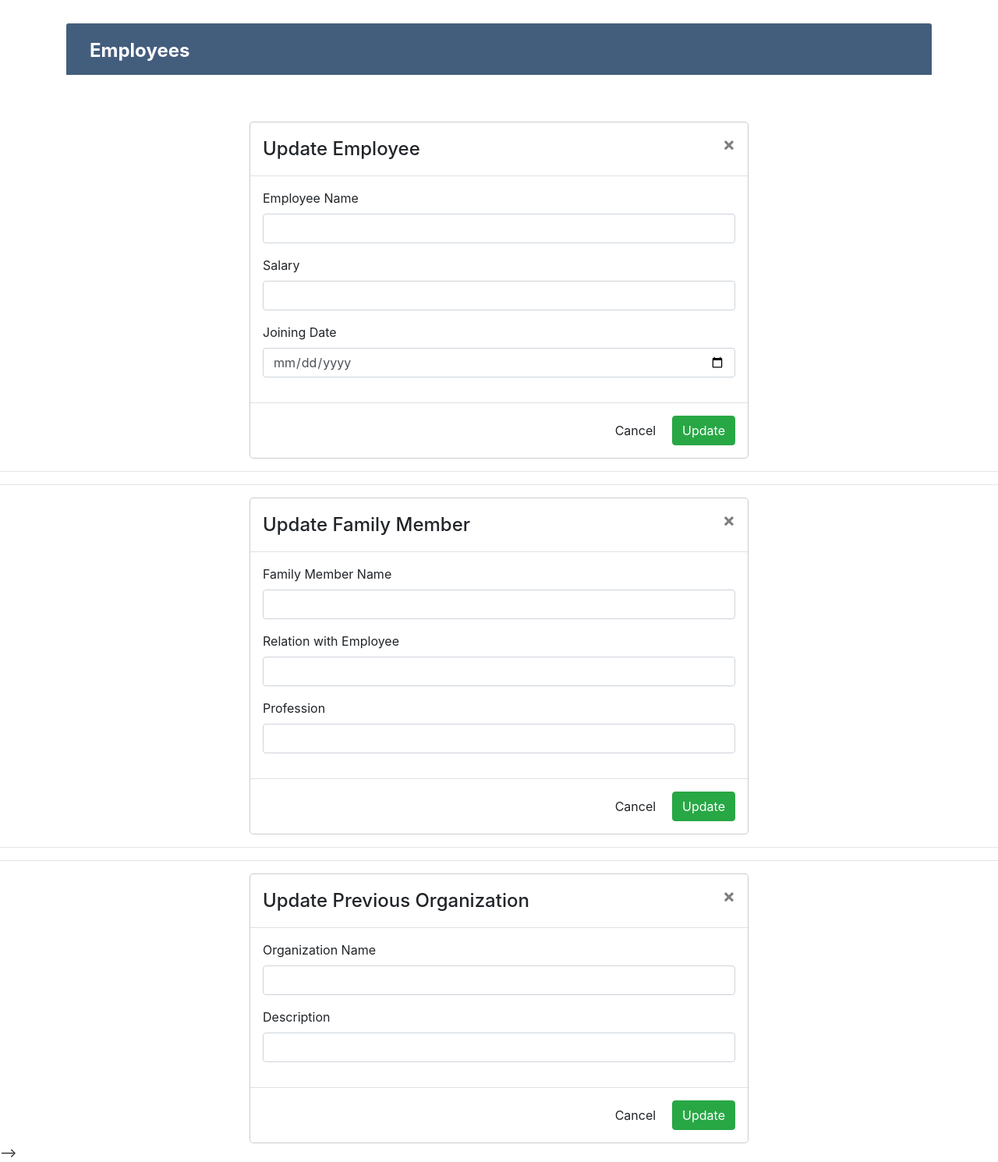
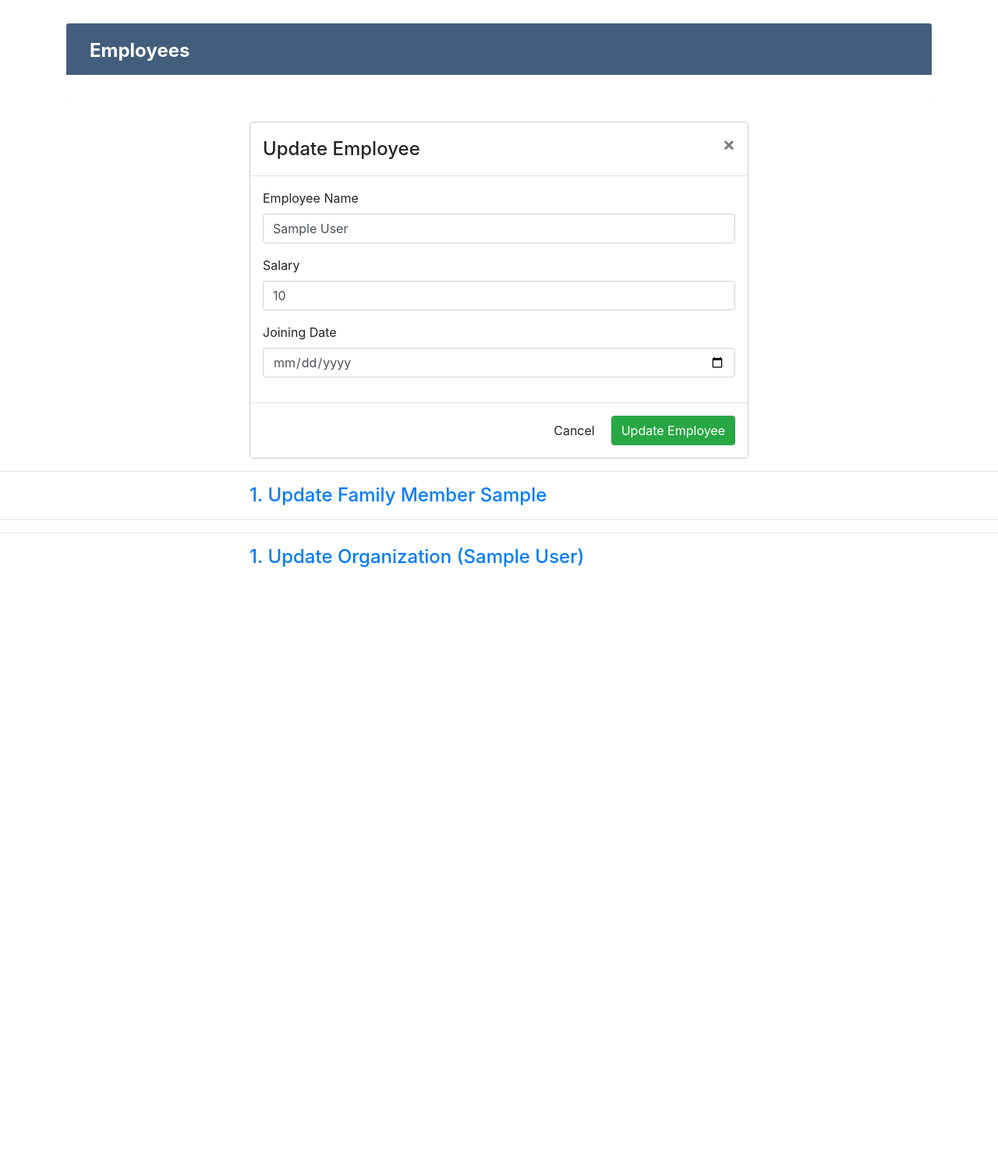
Before and after one commit to johanmasih26/Employee_managment_Ajax, a Django app: page /employee/edit/1 in a window 1280 px wide. Shown: the whole page at 78% size. After the commit the page ends 727 px from the top, so only its background shows below. Run offline with Django 4.2, Linux system fonts and the light colour scheme; tables that the repository leaves empty hold one stand-in row (values such as "Sample post"); some libraries are stand-ins or nearby versions.

Commit message:
update working now

```diff
--- a/Employee/urls.py
+++ b/Employee/urls.py
@@ -4,7 +4,15 @@
 
 from django.contrib import admin
 from django.urls import include,path
-from Employee.views import EmployeeListView, EmployeeEditView, EmployeeDeleteView, EmployeeCreateView, FamilyMemeberCreateView, OrganizationCreateView
+from Employee.views import ( EmployeeListView,
+                             EmployeeEditView,
+                             EmployeeDeleteView,
+                             EmployeeCreateView,
+                             FamilyMemeberCreateView,
+                             OrganizationCreateView,
+                             FamilyMemeberEditView,
+                             OrganizationEditView
+                             )
 
 
 urlpatterns = [
@@ -15,7 +23,11 @@ urlpatterns = [
 
 
     path('FamilyMemeberCreate/', FamilyMemeberCreateView.as_view(), name="family_member_create"),
+    path('FamilyMemeberEdit/', FamilyMemeberEditView.as_view(), name="family_member_edit"),
+
+
     path('OranizationMemeberCreate/', OrganizationCreateView.as_view(), name="organization_create"),
+    path('OranizationMemeberEdit/', OrganizationEditView.as_view(), name="organization_edit"),
 
 
 ]
--- a/Employee/views.py
+++ b/Employee/views.py
@@ -11,19 +11,19 @@ class EmployeeListView(View):
         return render(request,'index.html', context)
 
 
-class EmployeeCreateView(View):
-    def get(self, request, *args, **kwargs):
-        employee_list = Employee.objects.all()
-        context = {'employee_list' : employee_list}
-        return render(request,'employee_create.html', context)
+# class EmployeeCreateView(View):
+#     def get(self, request, *args, **kwargs):
+#         employee_list = Employee.objects.all()
+#         context = {'employee_list' : employee_list}
+#         return render(request,'employee_create.html', context)
 
-    def post(self, request, *args, **kwargs):
-        name = request.POST['name']
-        salary = request.POST['salary']
-        joining_date = request.POST['joining_date']
-        employee = Employee.objects.create(name=name, salary=salary, joining_date=joining_date)
-        employee.save()
-        return JsonResponse({'status':'save'})
+#     def post(self, request, *args, **kwargs):
+#         name = request.POST['name']
+#         salary = request.POST['salary']
+#         joining_date = request.POST['joining_date']
+#         employee = Employee.objects.create(name=name, salary=salary, joining_date=joining_date)
+#         employee.save()
+#         return JsonResponse({'status':'save'})
 
 class EmployeeCreateView(View):
     def get(self, request, *args, **kwargs):
@@ -69,18 +69,72 @@ class OrganizationCreateView(View):
 
 
 
+
+
 class EmployeeEditView(View):
 
-    def get(self, request, *args, **kwargs):
+    def get(self, request, *args, pk, **kwargs):
 
-        return render(request, 'employee_edit.html')
 
-    def post(self, request, *args, **kwargs):
+        employee = Employee.objects.get(id=pk)
+        employee_family_members = FamilyDetail.objects.select_related().filter(employees=employee)
+        employee_previous_organization = PreviousOrganization.objects.select_related().filter(employees=employee)
+        context = {
+            'employee':employee,
+            'employee_family_members':employee_family_members,
+            'employee_previous_organization':employee_previous_organization
+        }
+        return render(request, 'employee_edit.html', context)
 
-        return HttpResponse('post edit')
+    def post(self, request, *args, pk, **kwargs):
+        employee = Employee.objects.get(id=pk)
+        if request.POST.get('name'):
+            employee.name = request.POST.get('name')
+        if request.POST.get('salary'):
+            employee.salary = request.POST.get('salary')
+        if request.POST.get('joining_date'):
+            employee.joining_date = request.POST.get('joining_date')
+
+        employee.save()
+        return JsonResponse({'status': 'success', 'employee_id':employee.id})
+
+
 
 class EmployeeDeleteView(View):
     def get(self, request, pk, *args, **kwargs):
         employee = Employee.objects.get(id=pk)
         employee.delete()
         return redirect('employee_list')
+
+class FamilyMemeberEditView(View):
+
+    def get(self, request, *args, **kwargs):
+        return render(request, 'employee_edit.html')
+
+    def post(self, request, *args, **kwargs):
+        family_member_id = request.POST.get('family_member_id')
+        family_member_obj = FamilyDetail.objects.select_related().get(id=family_member_id)
+        if request.POST.get('name'):
+            family_member_obj.name = request.POST['name']
+        if request.POST.get('relation_with_employee'):
+            family_member_obj.relation_with_employee = request.POST['relation_with_employee']
+        if request.POST.get('profession'):
+            family_member_obj.profession = request.POST.get('profession')
+        family_member_obj.save()
+        return HttpResponse('updated !!!!!!!!!!')
+
+
+class OrganizationEditView(View):
+
+    def get(self, request, *args, **kwargs):
+        return render(request, 'employee_edit.html')
+
+    def post(self, request, *args, **kwargs):
+        organization_id = request.POST.get('organization_id')
+        organization_Obj = PreviousOrganization.objects.select_related().get(id=organization_id)
+        if request.POST.get('organization_name'):
+            organization_Obj.organization_name = request.POST['organization_name']
+        if request.POST.get('organization_description'):
+            organization_Obj.description = request.POST['organization_description']
+        organization_Obj.save()
+        return HttpResponse('Updated !!!!!')
--- a/templates/employee_edit.html
+++ b/templates/employee_edit.html
@@ -4,7 +4,7 @@
 <head>
 <meta charset="utf-8">
 <meta name="viewport" content="width=device-width, initial-scale=1, shrink-to-fit=no">
-<title>Bootstrap CRUD Data Table for Database with Modal Form</title>
+<title>Employee</title>
 <link rel="stylesheet" href="https://fonts.googleapis.com/css?family=Roboto|Varela+Round">
 <link rel="stylesheet" href="https://stackpath.bootstrapcdn.com/bootstrap/4.5.0/css/bootstrap.min.css">
 <link rel="stylesheet" href="{% static 'css/style.css' %}">
@@ -16,6 +16,7 @@
 
 </head>
 <body>
+
 	<div class="container-xl">
 	<div class="table-responsive">
 		<div class="table-wrapper">
@@ -37,7 +38,9 @@
 </div>
 <!-- Edit Modal HTML -->
 		<div class="modal-content w-50 m-auto">
-			<form>
+			<input type="hidden"  name="employee_id" value="{{employee.id}}" id="employee_id">
+			<form method="post" id="EmployeeForm">
+				{% csrf_token %}
 				<div class="modal-header">
 					<h4 class="modal-title">Update Employee</h4>
 					<button type="button" class="close" data-dismiss="modal" aria-hidden="true">&times;</button>
@@ -47,32 +50,56 @@
 				<div class="modal-body">
 					<div class="form-group">
 						<label>Employee Name</label>
-						<input type="text" class="form-control" name="name" required>
+						<input type="text" class="form-control" name="name" id="name" value="{{employee.name}}" required>
 					</div>
 					<div class="form-group">
 						<label>Salary</label>
-						<input type="number" class="form-control" required name="salary">
+						<input type="number" class="form-control" required name="salary" id="salary" value="{{employee.salary}}">
 					</div>
 					<div class="form-group">
 						<label>Joining Date</label>
-						<input class="form-control" type="date" name="joining_date">
+						<input class="form-control" type="date" name="joining_date" id="joining_date" value="{{employee.joining_date}}">
 					</div>
 				</div>
 
 
 				<div class="modal-footer">
 					<input type="button" class="btn btn-default" data-dismiss="modal" value="Cancel">
-					<input type="submit" class="btn btn-success" value="Update">
+					<input type="submit" class="btn btn-success" value="Update Employee" id="UpdateEmployee">
 				</div>
 			</form>
+			<div class="alert alert-primary" role="alert" id="Employeealert" style="display:None;">
+				This is a primary alert—check it out!
+			  </div>
 		</div>
 
 
 
 
-        <hr><hr>
-        <div class="modal-content w-50 m-auto">
-			<form>
+
+
+
+		<hr>
+		<!--collapsing -->
+		{% for family_member in employee_family_members %}
+
+		<div class="w-50 m-auto">
+			<div class="panel-group" id="accordion">
+
+
+
+				<div class="panel panel-default">
+				  <div class="panel-heading">
+
+					<h4 class="panel-title">
+					  <a data-toggle="collapse" data-parent="#accordion" href="#familyMember{{forloop.counter}}">
+					  {{forloop.counter}}. Update Family Member {{family_member.relation_with_employee | capfirst}}</a>
+					</h4>
+				  </div>
+				  <div id="familyMember{{forloop.counter}}" class="panel-collapse collapse">
+					<div class="panel-body">
+
+						<form method="post" id="UpdateFamilMember{{family_member.id}}">
 							<div class="modal-header">
 								<h4 class="modal-title">Update Family Member</h4>
 								<button type="button" class="close" data-dismiss="modal" aria-hidden="true">&times;</button>
@@ -82,32 +109,63 @@
 							<div class="modal-body">
 								<div class="form-group">
 									<label>Family Member Name</label>
-						<input type="text" class="form-control" name="member" required>
+									<input type="text" class="form-control" id="member{{family_member.id}}" value="{{family_member.name}}"  required>
 								</div>
 								<div class="form-group">
 									<label>Relation with Employee</label>
-						<input type="number" class="form-control" required name="relation_with_employee">
+									<input type="text" class="form-control" required id="relation_with_employee{{family_member.id}}"  value="{{family_member.relation_with_employee}}">
 								</div>
 								<div class="form-group">
 									<label>Profession</label>
-						<input class="form-control" type="text" name="profession">
+									<input class="form-control" type="text" id="profession{{family_member.id}}"  value="{{family_member.profession}}" >
 								</div>
 							</div>
 
 
 							<div class="modal-footer">
 								<input type="button" class="btn btn-default" data-dismiss="modal" value="Cancel">
-					<input type="submit" class="btn btn-success" value="Update">
+								<a href="javascript:void(0);" onclick="UpdateFamilMember({{family_member.id}})" class="btn btn-primary" >Update Family Member</a>
+
 							</div>
 						</form>
+						<div id="FamilyMemberalert{{family_member.id}}" class="alert alert-primary" style="display:None;">
+
+
 						</div>
+					</div>
+				  </div>
+				</div>
+			  </div>
+		</div>
+		{% endfor %}
+
+
+
+
 
 
 
 
 <hr><hr>
-        <div class="modal-content w-50 m-auto">
-			<form>
+
+{% for employee_organization in employee_previous_organization %}
+
+	<!--collapsing -->
+<div class="w-50 m-auto">
+	<div class="panel-group" id="accordion">
+
+
+
+		<div class="panel panel-default">
+			<div class="panel-heading">
+			<h4 class="panel-title">
+				<a data-toggle="collapse" data-parent="#accordion" href="#Organization_collapse{{forloop.counter}}">
+				{{forloop.counter}}. Update Organization ({{employee_organization.organization_name}})</a>
+			</h4>
+			</div>
+			<div id="Organization_collapse{{forloop.counter}}" class="panel-collapse collapse">
+			<div class="panel-body">
+				<form method="post" id="OrganizationForm">
 					<div class="modal-header">
 						<h4 class="modal-title">Update Previous Organization</h4>
 						<button type="button" class="close" data-dismiss="modal" aria-hidden="true">&times;</button>
@@ -117,11 +175,11 @@
 					<div class="modal-body">
 						<div class="form-group">
 							<label>Organization Name</label>
-						<input type="text" class="form-control" name="organization_name" required>
+							<input type="text" class="form-control" id="organization_name{{employee_organization.id}}" value="{{employee_organization.organization_name}}" required>
 						</div>
 						<div class="form-group">
 							<label>Description</label>
-						<input type="text" class="form-control" required name="organization_description">
+							<input type="text" class="form-control" required id="organization_description{{employee_organization.id}}" value="{{employee_organization.description}}">
 						</div>
 
 					</div>
@@ -129,71 +187,29 @@
 
 					<div class="modal-footer">
 						<input type="button" class="btn btn-default" data-dismiss="modal" value="Cancel">
-					<input type="submit" class="btn btn-success" value="Update">
+						<a href="javascript:void(0);" onclick="UpdateOrganization({{employee_organization.id}})" class="btn btn-primary" >Update Organization</a>
+
 					</div>
 				</form>
-		</div>
-
-
-<!-- Edit Modal HTML -->
-<div id="editEmployeeModal" class="modal fade">
-	<div class="modal-dialog">
-		<div class="modal-content">
-			<form>
-				<div class="modal-header">
-					<h4 class="modal-title">Edit Employee</h4>
-					<button type="button" class="close" data-dismiss="modal" aria-hidden="true">&times;</button>
-				</div>
-				<div class="modal-body">
-					<div class="form-group">
-						<label>Name</label>
-						<input type="text" class="form-control" required>
-					</div>
-					<div class="form-group">
-						<label>Email</label>
-						<input type="email" class="form-control" required>
-					</div>
-					<div class="form-group">
-						<label>Address</label>
-						<textarea class="form-control" required></textarea>
-					</div>
-					<div class="form-group">
-						<label>Phone</label>
-						<input type="text" class="form-control" required>
-					</div>
-				</div>
-				<div class="modal-footer">
-					<input type="button" class="btn btn-default" data-dismiss="modal" value="Cancel">
-					<input type="submit" class="btn btn-info" value="Save">
-				</div>
-			</form>
+				<div class="alert alert-primary" role="alert" id="organizationalert{{employee_organization.id}}" style="display:None;">
 					</div>
 			</div>
 			</div>
-<!-- Delete Modal HTML -->
-<!--->
-<div id="deleteEmployeeModal" class="modal fade">
-	<div class="modal-dialog">
-		<div class="modal-content">
-			<form>
-				<div class="modal-header">
-					<h4 class="modal-title">Delete Employee</h4>
-					<button type="button" class="close" data-dismiss="modal" aria-hidden="true">&times;</button>
 		</div>
-				<div class="modal-body">
-					<p>Are you sure you want to delete these Records?</p>
-					<p class="text-warning"><small>This action cannot be undone.</small></p>
-				</div>
-				<div class="modal-footer">
-					<input type="button" class="btn btn-default" data-dismiss="modal" value="Cancel">
-					<input type="submit" class="btn btn-danger" value="Delete">
-				</div>
-			</form>
 		</div>
 	</div>
 </div>
 
--->
+{% endfor %}
+
+
+
+
+
+
+
+
+
 
 
 
@@ -201,29 +217,122 @@
 
 
 <script>
+
+
     $(document).ready(function(){
-        // Activate tooltip
-        $('[data-toggle="tooltip"]').tooltip();
 
-        // Select/Deselect checkboxes
-        var checkbox = $('table tbody input[type="checkbox"]');
-        $("#selectAll").click(function(){
-            if(this.checked){
-                checkbox.each(function(){
-                    this.checked = true;
-                });
-            } else{
-                checkbox.each(function(){
-                    this.checked = false;
-                });
-            }
-        });
-        checkbox.click(function(){
-            if(!this.checked){
-                $("#selectAll").prop("checked", false);
+
+
+		$('#UpdateEmployee').click(function(e){
+
+			e.preventDefault();
+			mydata = {
+				name:$('#name').val(),
+				employee_id:$('#salary').val(),
+				salary:$('#joining_date').val(),
+				joining_date:$('#employee_id').val(),
+				csrfmiddlewaretoken:$('input[name="csrfmiddlewaretoken"]').val(),
+			};
+			console.log(mydata);
+            $.ajax({
+                url: "{% url 'employee_edit' employee.id %}",
+                method: "POST",
+                data: mydata,
+                success: function(data) {
+						console.log(data);
+						console.log(data.employee_id)
+						$('#Employeealert').show();
+                        $('#Employeealert').text('Employee Updated successfully !!');
+                        $('#EmployeeForm')[0].reset();
+						$('#employee_id').val(data.employee_id)
+					//	window.location.href = "http://localhost:8000/employee/";
+
+
                 }
             });
 		});
+
+
+    });
+
+
+
+
+
+
+
+
+	function UpdateOrganization(ID){
+
+
+
+		mydata = {
+			organization_name:$('#organization_name'+ID).val(),
+			organization_description:$('#organization_description'+ID).val(),
+			csrfmiddlewaretoken: '{{ csrf_token }}',
+			organization_id:ID,
+		};
+		console.log(mydata);
+
+
+
+		$.ajax({
+			url: "{% url 'organization_edit' %}",
+			method: "POST",
+			data: mydata,
+			success: function(data) {
+				console.log('success organition !!')
+                $('#organizationalert'+ID).show();
+                $('#organizationalert'+ID).text('Organization Updated successfully !!');
+			}
+		});
+
+
+
+	}
+
+
+
+
+
+
+
+
+
+
+
+
+
+
+	function UpdateFamilMember(ID){
+
+
+		mydata = {
+			name:$('#member'+ID).val(),
+			relation_with_employee:$('#relation_with_employee'+ID).val(),
+			profession:$('#profession'+ID).val(),
+			csrfmiddlewaretoken: '{{ csrf_token }}',
+			family_member_id:ID,
+		};
+
+
+
+		$.ajax({
+			url: "{% url 'family_member_edit' %}",
+			method: "POST",
+			data: mydata,
+			success: function(data) {
+                $('#FamilyMemberalert'+ID).show();
+                $('#FamilyMemberalert'+ID).text('Family member Updated successfully !!');
+			}
+		});
+
+
+
+	}
+
+
+
     </script>
 </body>
 </html>
```
Also changed, not shown: templates/employee_create.html (+4 -5 lines), templates/index.html (+0 -21 lines). Lines whose indentation alone changed are shown as unchanged.
